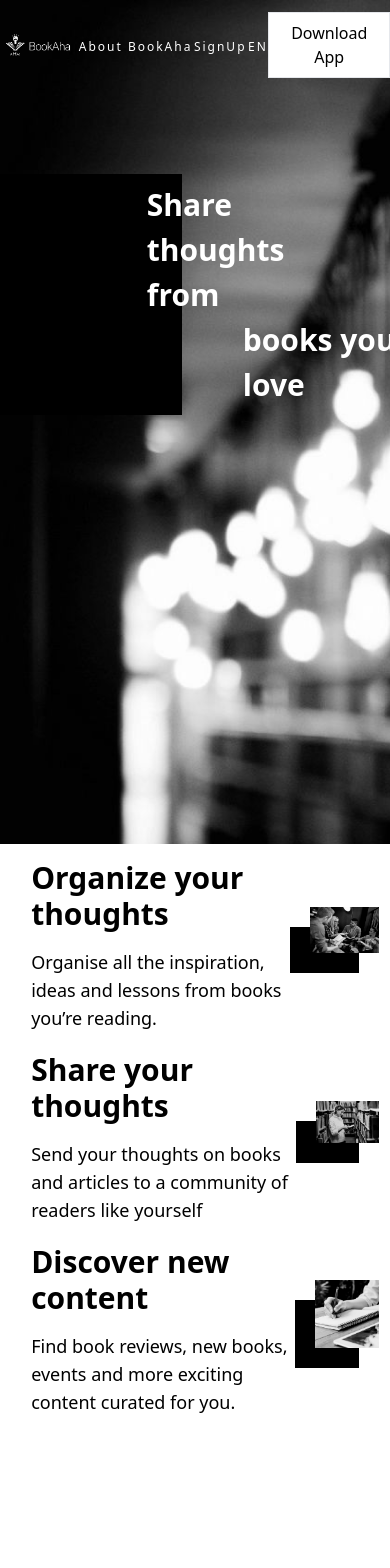
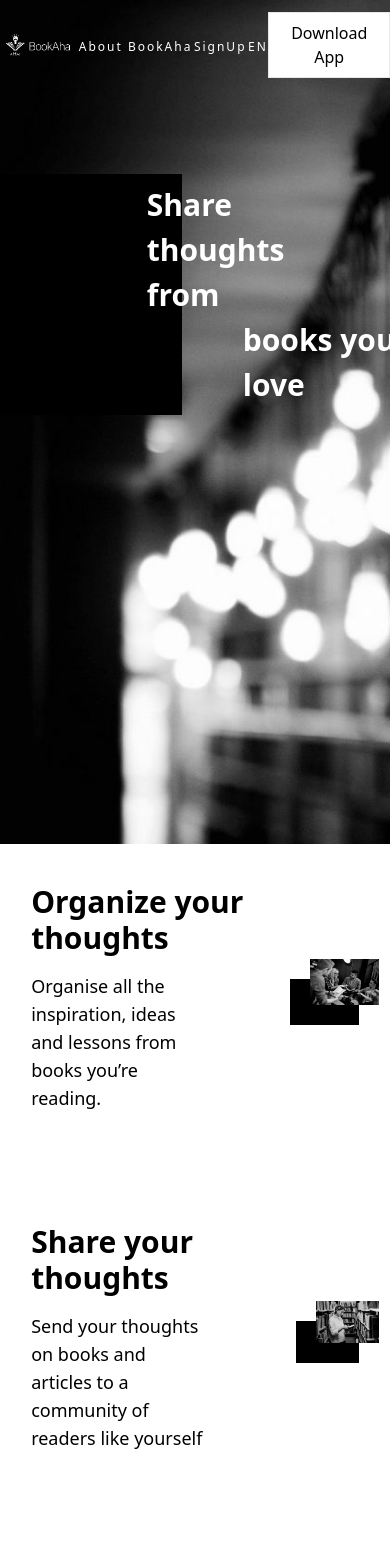
Before and after one commit to Nathaniyell/book-aha, a React (Create React App) app: page / in a window 390 px wide. Shown: the top 1568 px of the page. Before the commit the page ends 1440 px from the top, so only its background shows below. Built offline with nearby package versions, Linux system fonts and the light colour scheme.

Commit message:
update sections component

```diff
--- a/src/components/FlexSection.jsx
+++ b/src/components/FlexSection.jsx
@@ -2,12 +2,12 @@ import React from 'react'
 
 const FlexSection = ({title, description, img, lgFlexDirection, smFlexDirection}) => {
   return (
-    <section className={`flex items-center flex-${smFlexDirection} md:${lgFlexDirection} justify-between w-11/12 my-3 mx-auto`}>
+    <section className={`flex items-center flex-${lgFlexDirection? smFlexDirection: "col"} md:flex-${lgFlexDirection? "row-reverse": "row"} justify-between w-11/12 mb-16 md:mb-12 mx-auto`}>
 <div>
     <h1 className='text-black text-3xl font-bold mb-4'>{title}</h1>
-    <p className='text-lg mb-2 md:mb-0'>{description}</p>
+    <p className='w-8/12 text-lg mb-12 md:mb-0'>{description}</p>
 </div>
-<div className='bg-black grid items-center w-1/2  place-items-center'>
+<div className='bg-black grid items-center w-1/2  place-items-center md:w-1/4 md: mb-10'>
     <img className='w-full relative -top-5 left-5' src={img} alt={title} />
 </div>
     </section>
--- a/src/home/Home.jsx
+++ b/src/home/Home.jsx
@@ -12,8 +12,8 @@ const Home = () => {
       description:
         "Organise all the inspiration, ideas and lessons from books you’re reading.",
       img: img2,
-      smFlexDirection: "col",
-      lgFlexDirection: "row",
+      smFlexDirection: "",
+      lgFlexDirection: "",
     },
     {
       title: "Share your thoughts",
@@ -28,8 +28,8 @@ const Home = () => {
       description:
         "Find book reviews, new books, events and more exciting content curated for you.",
       img: img3,
-      smFlexDirection: "col",
-      lgFlexDirection: "row",
+      smFlexDirection: "",
+      lgFlexDirection: "",
     },
   ];
 
@@ -58,7 +58,7 @@ const Home = () => {
           </div>
         </div>
       </div>
-      <section className="bg-white w-11/12 mx-auto my-4 h-full">
+      <section className="bg-white w-11/12 mx-auto mt-10 md:mt-20 mb-4 h-full">
         {sections}
       </section>
     </>
```
